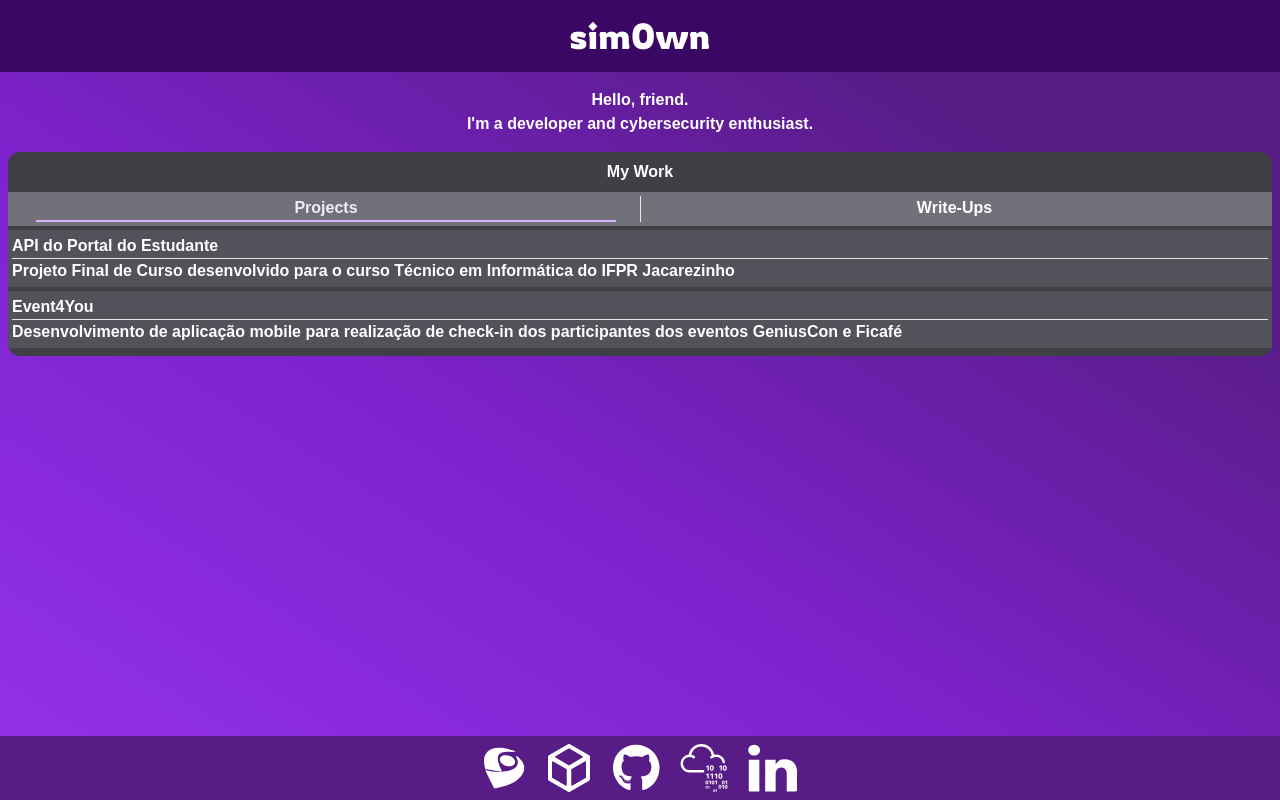
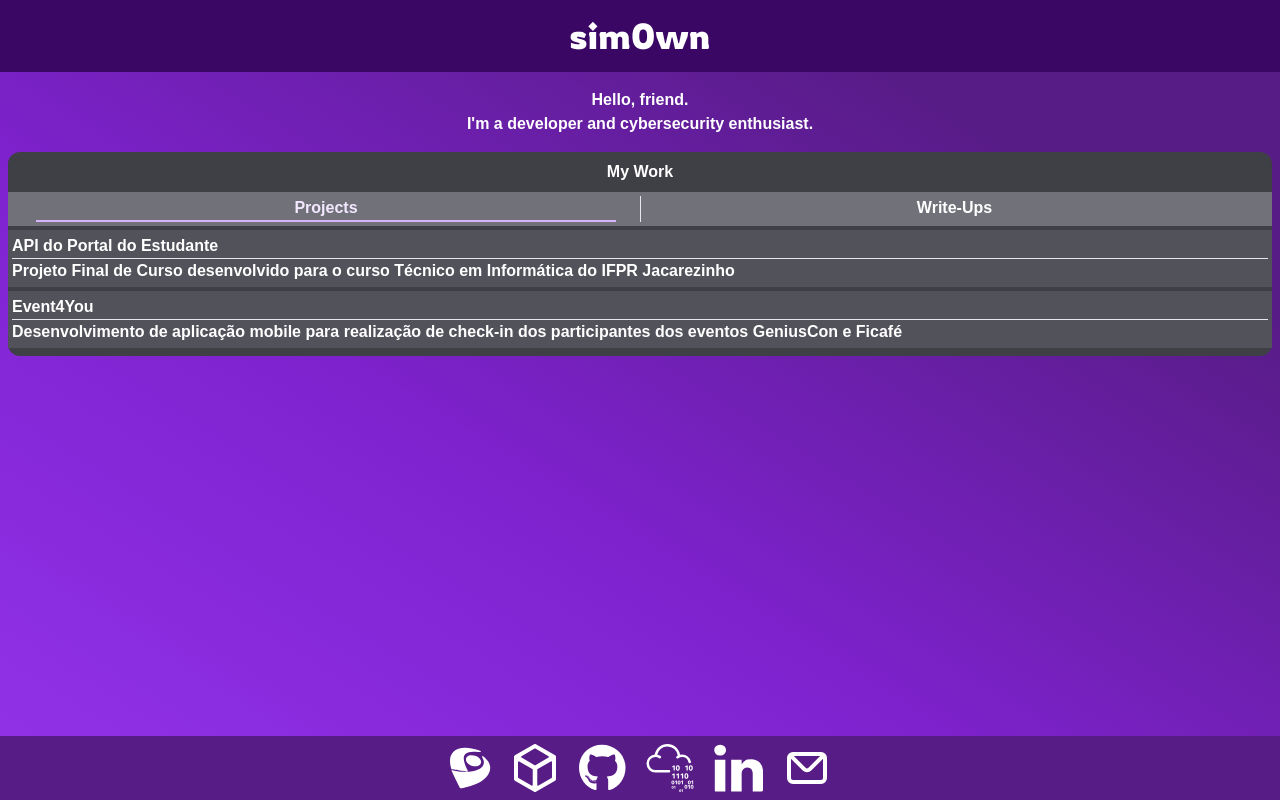
Before and after one commit to sim0wn/sim0wn.github.io, a Next.js app: page / in a window 1280 px wide. Built offline with nearby package versions, Linux system fonts and the light colour scheme; a web font is replaced by a local one.

Commit message:
added email icon

```diff
--- a/src/app/components/Footer.tsx
+++ b/src/app/components/Footer.tsx
@@ -4,6 +4,7 @@ import HackTheBoxIcon from '/public/hackthebox.svg'
 import GithubIcon from '/public/github.svg'
 import TryHackMeIcon from '/public/tryhackme.svg'
 import LinkedInIcon from '/public/linkedin.svg'
+import EmailIcon from '/public/email.svg'
 
 export default function Footer() {
   return (
@@ -25,6 +26,7 @@ export default function Footer() {
         href="https://www.linkedin.com/in/halissoncruz/"
         icon={<LinkedInIcon />}
       />
+      <Social href="mailto:root@sim0wn.com" icon={<EmailIcon />} />
     </footer>
   )
 }
```
Also changed, not shown: public/email.svg (added).
